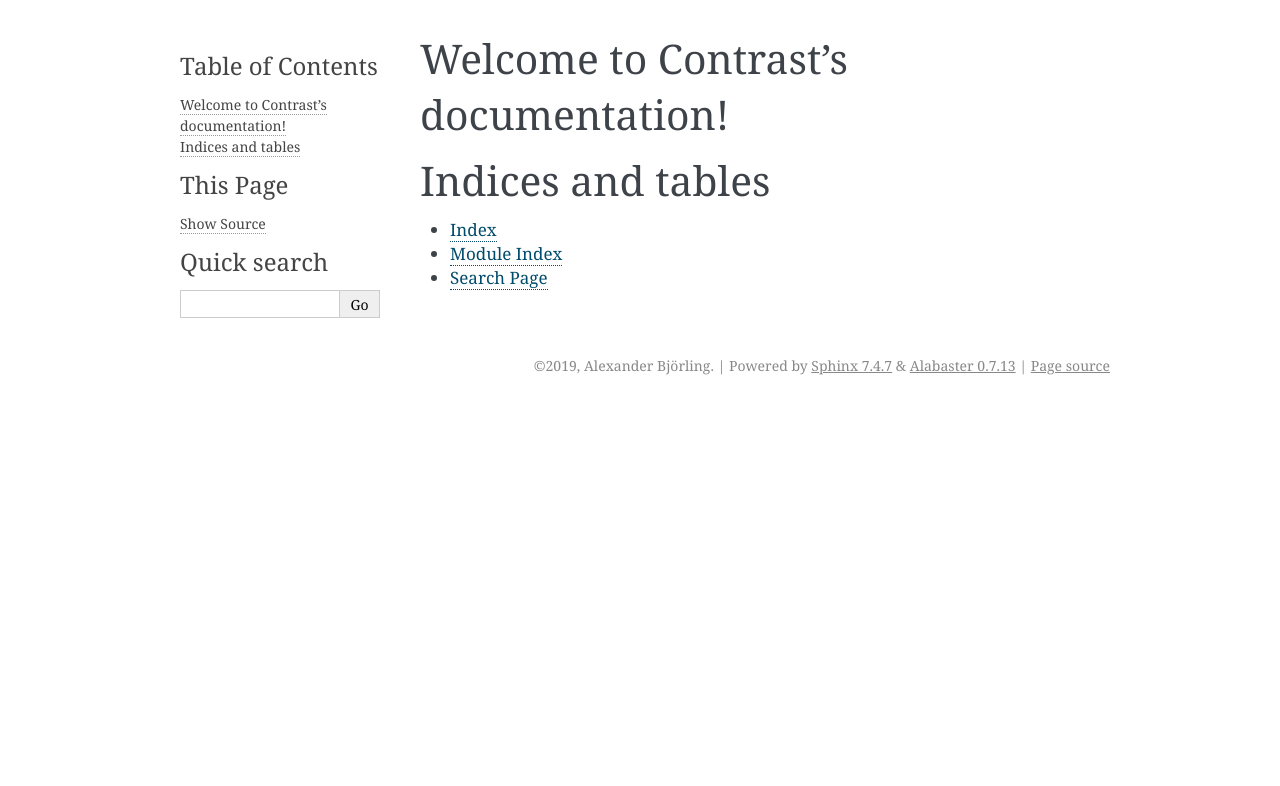
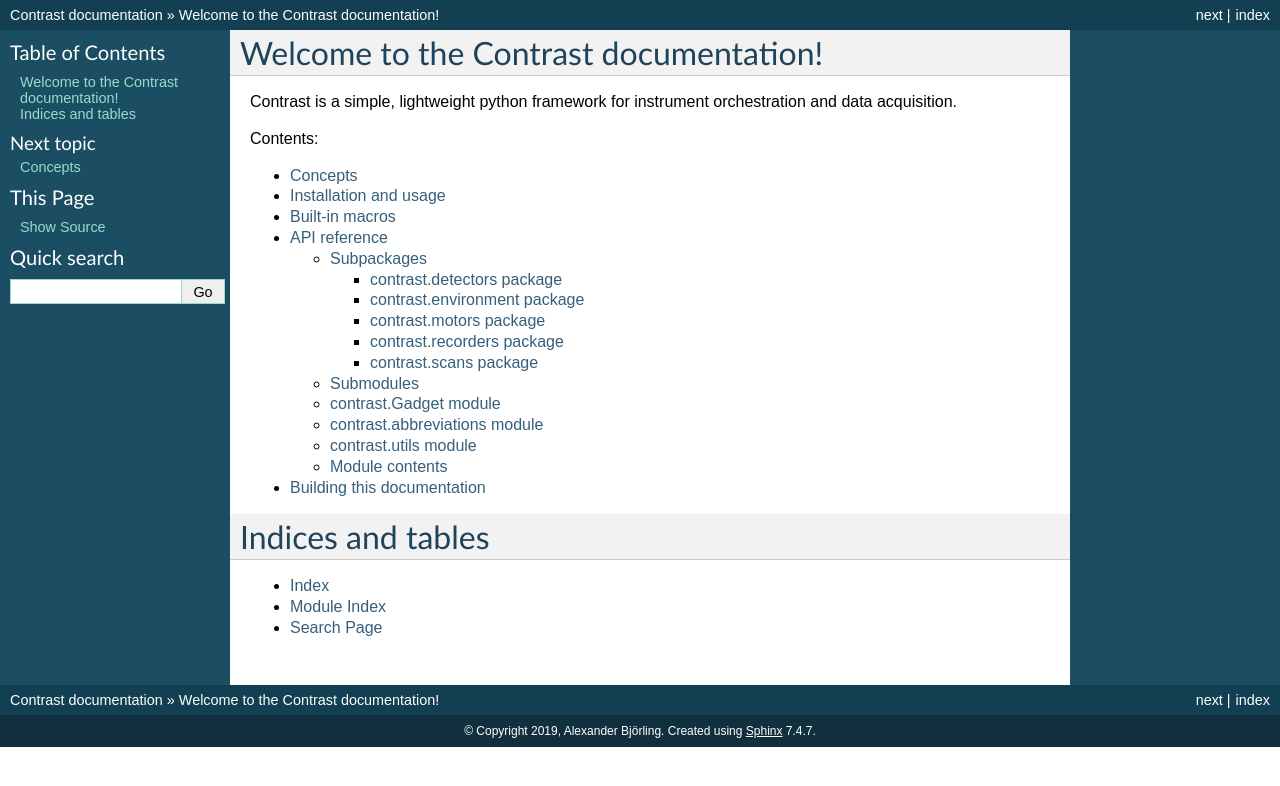
Before and after one commit to maxiv-science/contrast, a Sphinx documentation site: the page built from docs/source/index.rst, in a window 1280 px wide. Shown: the top 786 px of the page. Built offline with Sphinx 7.4.7, drawn with Linux system fonts in a browser that asks for light colours.

Commit message:
Added more doc chapters and made minor mods

```diff
--- /dev/null
+++ b/docs/source/concepts.rst
@@ -0,0 +1,4 @@
+Concepts
+========
+
+There are some, I think.
--- a/docs/source/conf.py
+++ b/docs/source/conf.py
@@ -47,7 +47,7 @@
 # The theme to use for HTML and HTML Help pages.  See the documentation for
 # a list of builtin themes.
 #
-html_theme = 'alabaster'
+html_theme = 'classic' #'alabaster'
 
 # Add any paths that contain custom static files (such as style sheets) here,
 # relative to this directory. They are copied after the builtin static files,
--- a/docs/source/contrast.rst
+++ b/docs/source/contrast.rst
@@ -1,10 +1,11 @@
-contrast package
-================
+API reference
+=============
 
 Subpackages
 -----------
 
 .. toctree::
+   :maxdepth: 3
 
    contrast.detectors
    contrast.environment
--- /dev/null
+++ b/docs/source/docs.rst
@@ -0,0 +1,7 @@
+Building this documentation
+===========================
+
+- make html to build from rst and code
+- sphinx imports the code, so install first so the latest version is imported, or perhaps add some relative path to conf.py so the source code is used directly.
+- new classes or changes in existing modules are caught, but
+- if new modules (new source files) are added, they need to be added to the rst
--- a/docs/source/index.rst
+++ b/docs/source/index.rst
@@ -3,13 +3,20 @@
    You can adapt this file completely to your liking, but it should at least
    contain the root `toctree` directive.
 
-Welcome to Contrast's documentation!
-====================================
+Welcome to the Contrast documentation!
+======================================
+
+Contrast is a simple, lightweight python framework for instrument orchestration and data acquisition.
 
 .. toctree::
-   :maxdepth: 2
+   :maxdepth: 3
    :caption: Contents:
 
+   concepts
+   usage
+   macros
+   contrast
+   docs
 
 Indices and tables
 ==================
--- /dev/null
+++ b/docs/source/macros.rst
@@ -0,0 +1,2 @@
+Built-in macros
+===============
--- /dev/null
+++ b/docs/source/usage.rst
@@ -0,0 +1,4 @@
+Installation and usage
+======================
+
+How to use.
```
Also changed, not shown: docs/source/modules.rst (deleted, +0 -7 lines).
